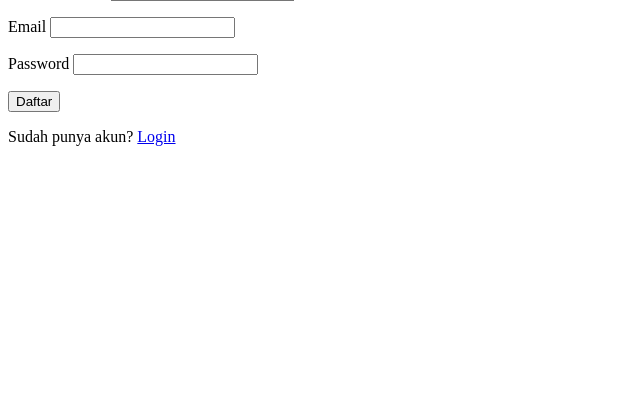
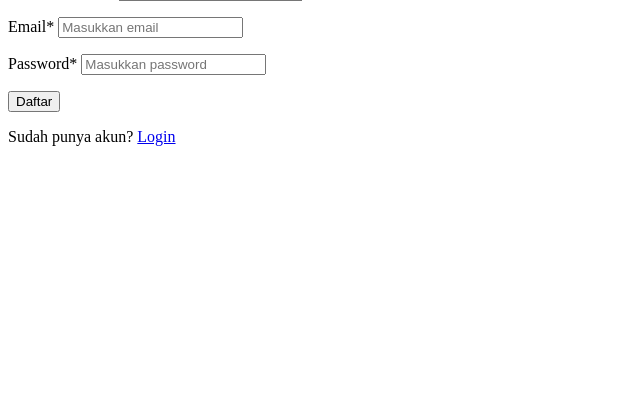
Before and after one commit to zaazhafrnn/automationweek9, a PHP site: page /register in a window 1280 px wide. Shown: the part 332-752 px from the top of the page, without its empty margins (0-640 px from the left). Run offline with PHP 8.4, Linux system fonts and the light colour scheme.

Commit message:
style: add required indicator to login & register form

```diff
--- a/src/Controllers/AuthController.php
+++ b/src/Controllers/AuthController.php
@@ -70,11 +70,13 @@ class AuthController extends Controller
         if (empty($email)) {
             $errors['email_error'] = 'email wajib diisi!';
         } elseif (!filter_var($email, FILTER_VALIDATE_EMAIL)) {
-            $errors['email_error'] = 'format berupa "email@mail.com"';
+            $errors['email_error'] = 'format berupa "email@mail.com"!';
         }
 
         if (empty($password)) {
             $errors['password_error'] = 'password wajib diisi!';
+        } elseif (strlen($password) < 8) {
+            $errors['password_error'] = 'password minimal 8 karakter!';
         }
 
         if (!empty($errors)) {
@@ -138,6 +140,8 @@ class AuthController extends Controller
 
         if (empty($password)) {
             $errors['password_error'] = 'password wajib diisi!';
+        } elseif (strlen($password) < 8) {
+            $errors['password_error'] = 'password minimal 8 karakter!';
         }
 
         if (!empty($errors)) {
--- a/src/views/auth/register.php
+++ b/src/views/auth/register.php
@@ -20,11 +20,12 @@ $main_class = 'w-full max-w-md mx-auto px-4 sm:px-6 lg:px-8';
         <input type="hidden" name="csrf_token" value="<?= htmlspecialchars($csrf_token ?? '') ?>">
 
         <div>
-            <label for="name" class="block text-sm font-medium text-gray-700 mb-1">Nama Lengkap</label>
+            <label for="name" class="block text-sm font-medium mb-1">Nama Lengkap<span class="text-red-500">*</span></label>
             <input
                 type="text"
                 id="name"
                 name="name"
+                placeholder="Masukkan nama lengkap"
                 value="<?= htmlspecialchars($old_name ?? '') ?>"
                 class="appearance-none block w-full px-3 py-2 border-2 rounded-xl shadow-sm
                        placeholder-gray-400 focus:outline-none transition duration-150 ease-in-out sm:text-sm
@@ -40,11 +41,12 @@ $main_class = 'w-full max-w-md mx-auto px-4 sm:px-6 lg:px-8';
         </div>
 
         <div>
-            <label for="email" class="block text-sm font-medium text-gray-700 mb-1">Email</label>
+            <label for="email" class="block text-sm font-medium mb-1">Email<span class="text-red-500">*</span></label>
             <input
                 type="email"
                 id="email"
                 name="email"
+                placeholder="Masukkan email"
                 value="<?= htmlspecialchars($old_email ?? '') ?>"
                 class="appearance-none block w-full px-3 py-2 border-2 rounded-xl shadow-sm
                        placeholder-gray-400 focus:outline-none transition duration-150 ease-in-out sm:text-sm
@@ -60,11 +62,12 @@ $main_class = 'w-full max-w-md mx-auto px-4 sm:px-6 lg:px-8';
         </div>
 
         <div>
-            <label for="password" class="block text-sm font-medium text-gray-700 mb-1">Password</label>
+            <label for="password" class="block text-sm font-medium mb-1">Password<span class="text-red-500">*</span></label>
             <input
                 type="password"
                 id="password"
                 name="password"
+                placeholder="Masukkan password"
                 value="<?= htmlspecialchars($old_password ?? '') ?>"
                 class="appearance-none block w-full px-3 py-2 border-2 rounded-xl shadow-sm
                        placeholder-gray-400 focus:outline-none transition duration-150 ease-in-out sm:text-sm
@@ -82,7 +85,7 @@ $main_class = 'w-full max-w-md mx-auto px-4 sm:px-6 lg:px-8';
         <button
             type="submit"
             class="w-full flex justify-center py-2.5 px-4 border border-transparent rounded-lg shadow-sm
-                   text-sm font-medium text-white bg-[#bc0301] hover:bg-[#9a0201]
+                   text-sm font-bold text-white bg-[#bc0301] hover:bg-[#9a0201]
                    transition duration-150 ease-in-out transform hover:scale-[1.02] active:scale-95 cursor-pointer">
             Daftar
         </button>
```
Also changed, not shown: src/views/auth/login.php (+5 -3 lines).
